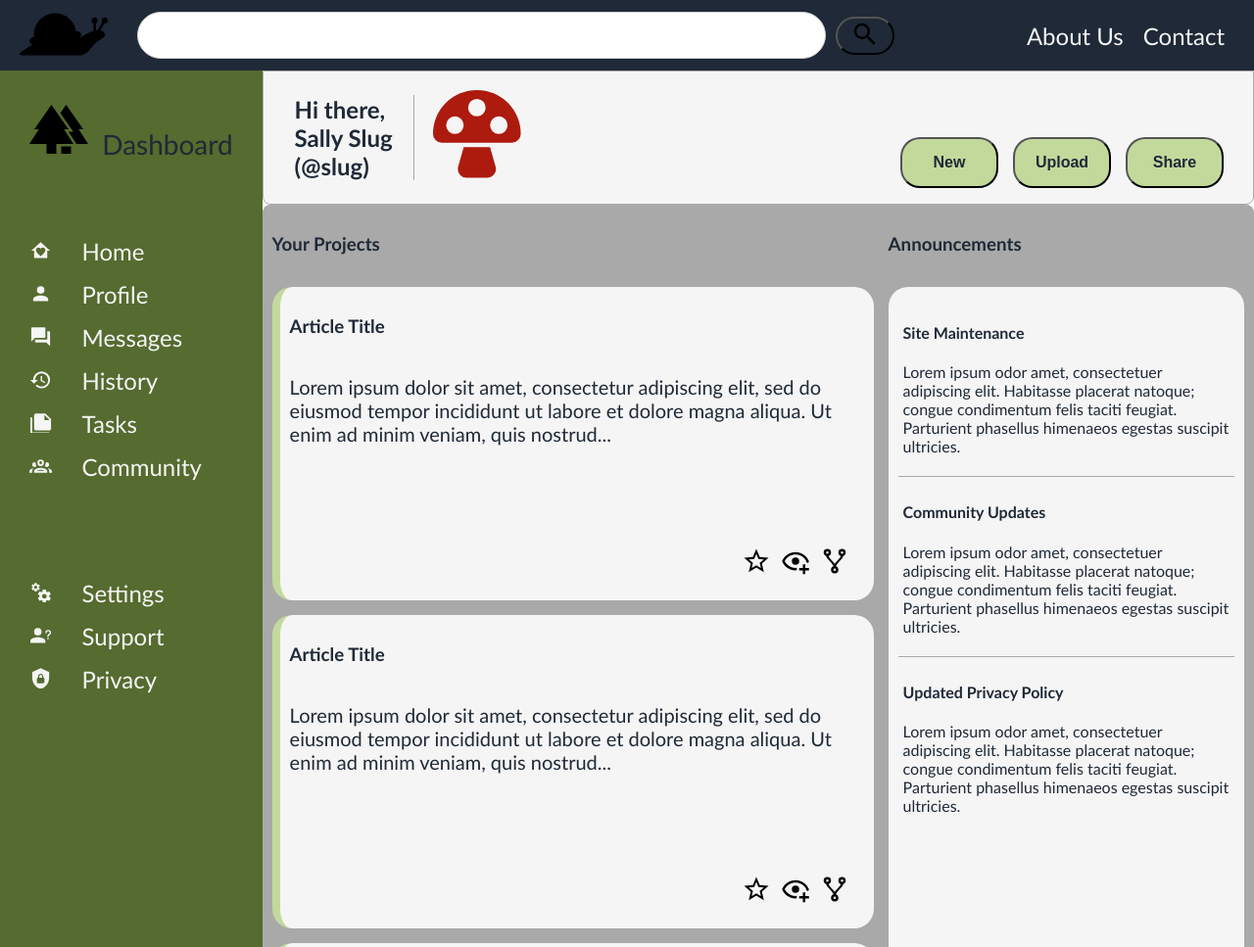
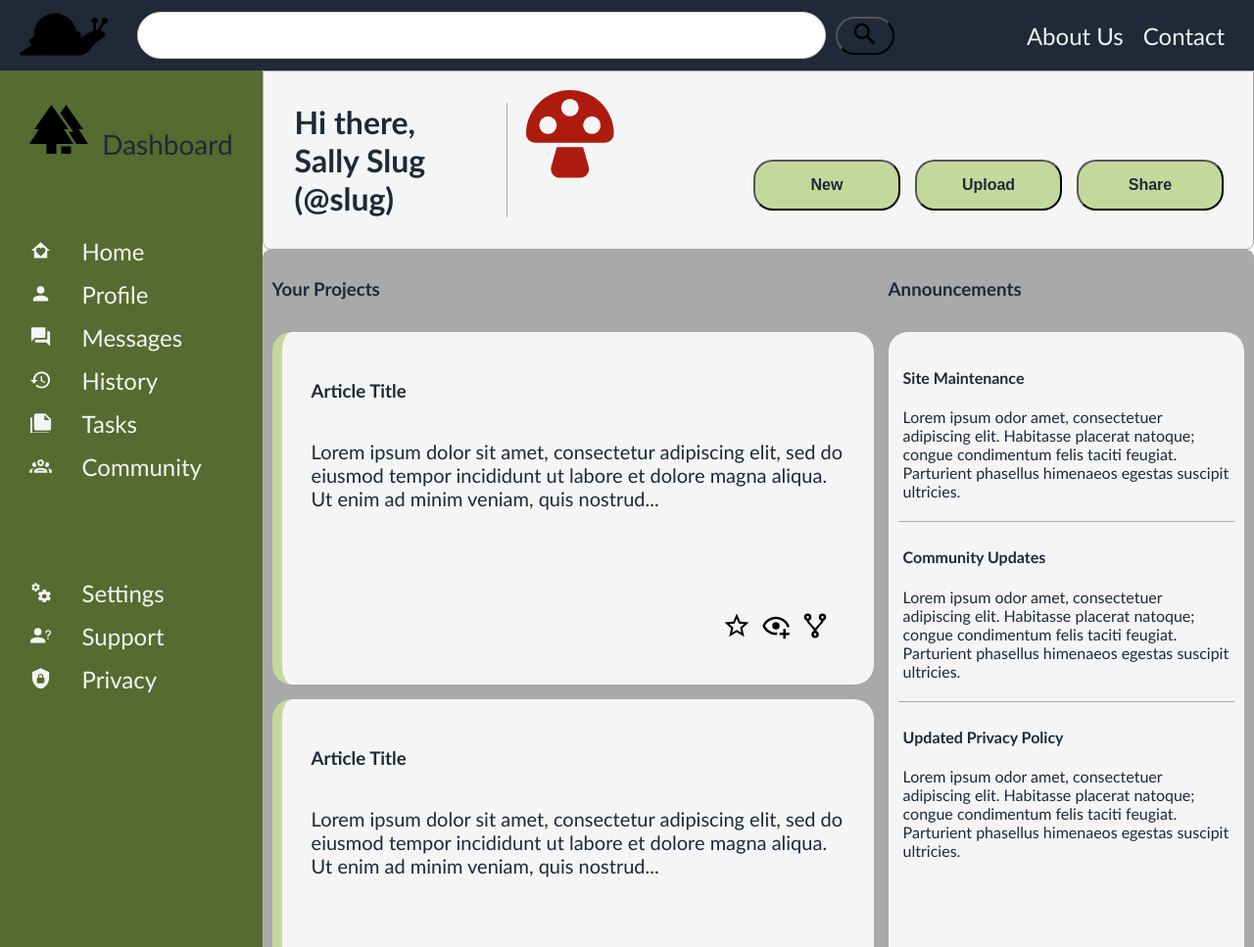
Before and after one commit to ElizaDearheart/curious-mollusk, a plain HTML site: page slugAdminDashboard/index.html in a window 1280 px wide. Shown: the top 967 px of the page at 98% size. Drawn offline with Linux system fonts and the light colour scheme; files whose address does not match are found by name.

Commit message:
Update styling

```diff
--- a/slugAdminDashboard/styles.css
+++ b/slugAdminDashboard/styles.css
@@ -33,7 +33,7 @@ p {
     background-color: var(--slug-green);
     color: var(--dark-blue);
     font-size: 1em;
-    width: 100px;
+    width: 150px;
 }
 
 /* Top Header */
@@ -89,7 +89,7 @@ p {
     grid-row: 2/3;
     background-color: whitesmoke;
     display: grid;
-    grid-template-columns: 1fr 2fr 5fr;
+    grid-template-columns: 2fr 2fr 5fr;
     padding-left: 2em;
     border-bottom-left-radius: 8px;
     border-bottom-right-radius: 8px;
@@ -111,7 +111,7 @@ p {
 
 .name {
     grid-column: 1/2;
-    font-size: 1.5em;
+    font-size: 2em;
     font-weight: 700;
     color: var(--dark-blue);
     border-right-color: darkgrey;
@@ -216,9 +216,9 @@ p {
     height: 300px;
     text-align: left;
     border-radius: 20px;
-    padding: 10px;
+    padding: 30px;
     background-color: whitesmoke;
-    border-left-width: 8px;
+    border-left-width: 10px;
     border-left-color: var(--slug-green);
     border-left-style: solid;
 }
```
